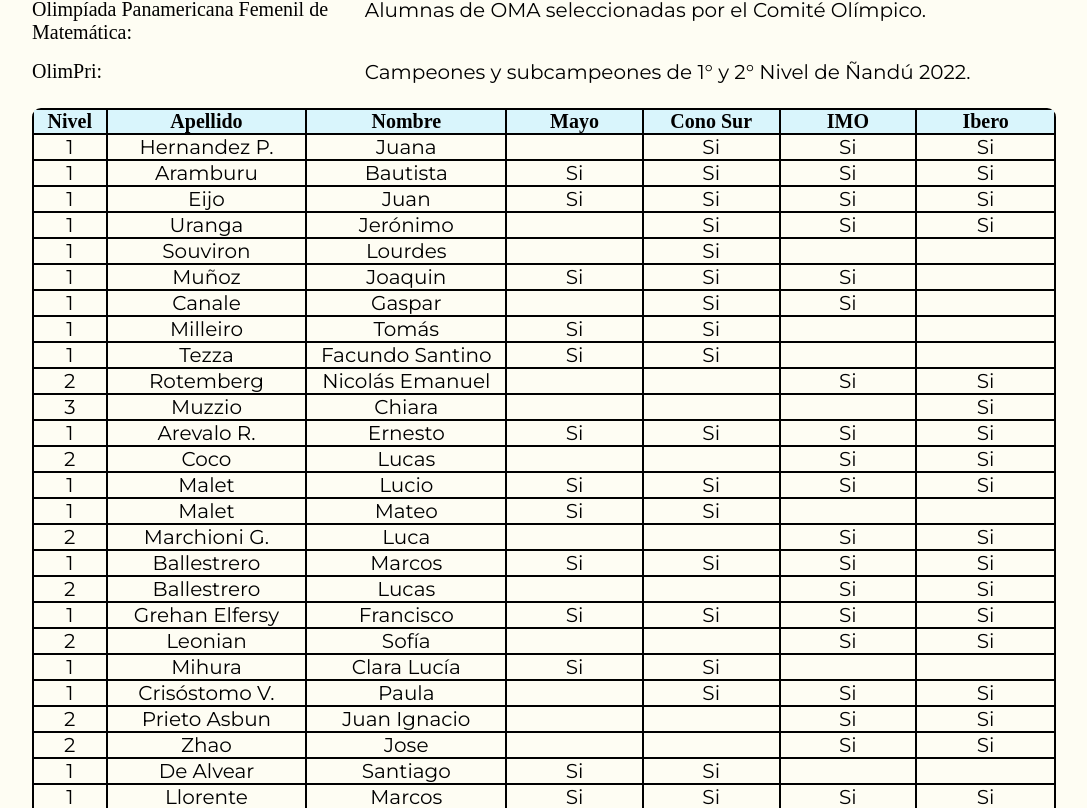
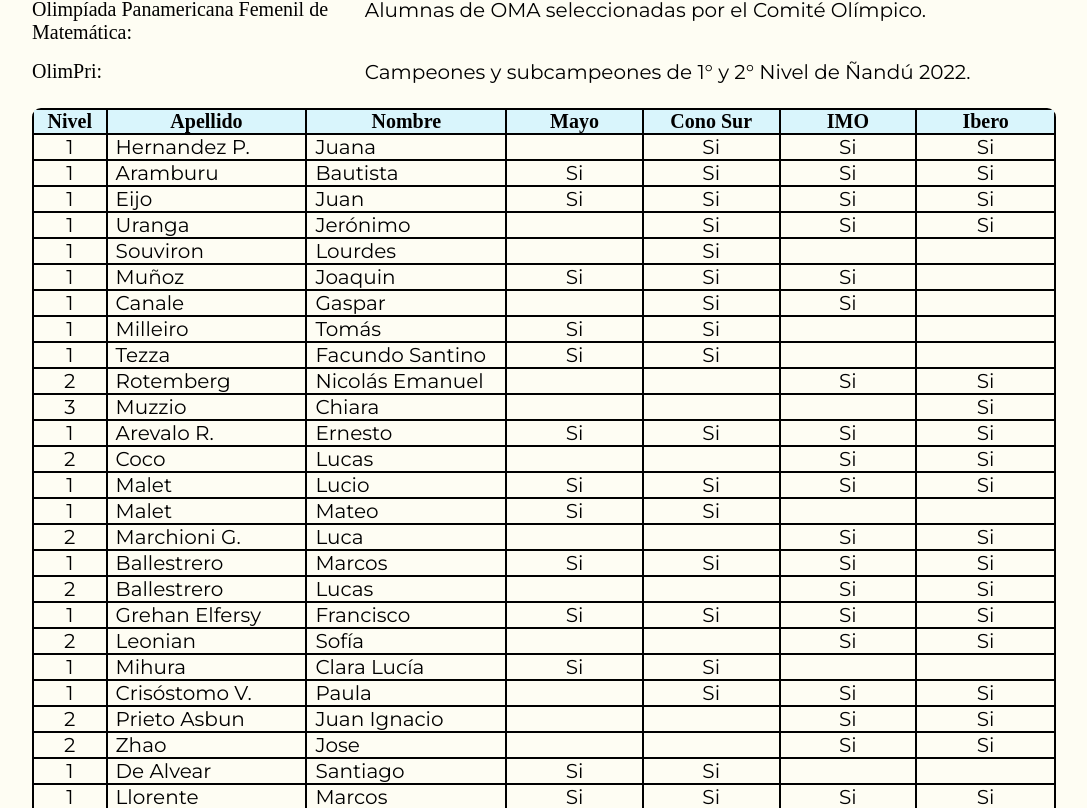
Before and after one commit to JZylber/oma-san-isidro, a Next.js app: page /internacional in a window 1280 px wide. Shown: the part 952-1760 px from the top of the page, without its empty margins (96-1183 px from the left). Built offline with nearby package versions, Linux system fonts and the light colour scheme; a web font is replaced by a local one.

Commit message:
fix(international): left align names

```diff
--- a/pages/internacional.tsx
+++ b/pages/internacional.tsx
@@ -11,8 +11,8 @@ const Internacional : NextPage = () => {
         return(
             <tr key={idx}>
                 <td>{level}</td>
-                <td>{surname}</td>
-                <td>{name}</td>
+                <td className={styles.left_align}>{surname}</td>
+                <td className={styles.left_align}>{name}</td>
                 <td>{t1?"Si":""}</td>
                 <td>{t2?"Si":""}</td>
                 <td>{t3?"Si":""}</td>
--- a/pages/styles/International.module.scss
+++ b/pages/styles/International.module.scss
@@ -169,6 +169,10 @@
             width: 7%;
         }
     }
+    .left_align{
+        text-align: left;
+        padding-left: .8rem
+    }
     &_body{
         @include shared.font-montserrat(400);
         @include shared.not-mobile{
```
